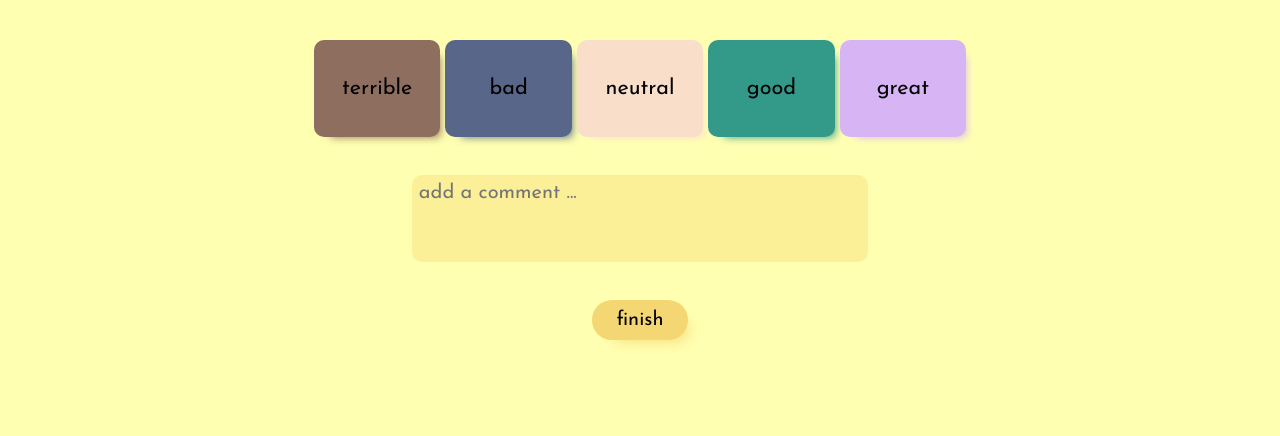
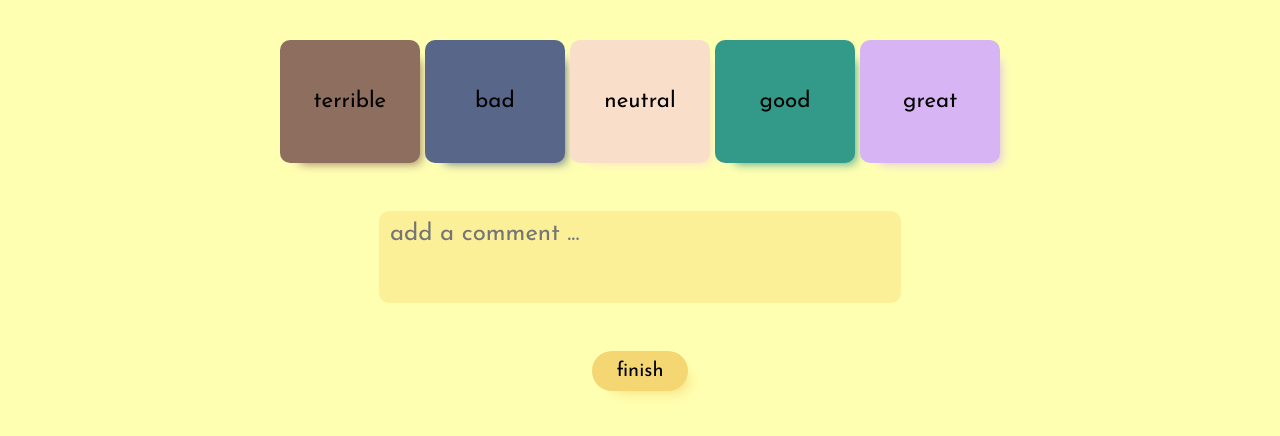
Before and after one commit to cse110-fa22-group16/cse110-fa22-group16, a website: page source/hello-page/prompt-page.html in a window 1280 px wide. Shown: the part 268-704 px from the top of the page. Drawn offline with Linux system fonts and the light colour scheme.

Commit message:
change the unit of mood button

```diff
--- a/source/hello-page/hello-style.css
+++ b/source/hello-page/hello-style.css
@@ -36,16 +36,16 @@ input[type=radio] {
 
 label {
     display: block;
-    width: 6%;
+    width: 80px;
     text-align: center;
-    font-size: 2.7vh;
+    font-size: 1.4rem;
 }
 
 input + label{
     display: inline-block;
     border-radius: 10px;
 
-    padding: 3% 2%;
+    padding: 50px 30px;
     border: 0;
 
     cursor: pointer;
@@ -53,50 +53,50 @@ input + label{
 
 #terrible + label{
     background: #8E6E5E;
-    box-shadow: #8E6E5E 1vh 1vh 1vh -1vh;
+    box-shadow: #8E6E5E 10px 10px 10px -10px;
     color: #000000;
 }
 
 #bad + label{
     background: #586689;
-    box-shadow: #586689 1vh 1vh 1vh -1vh;
+    box-shadow: #586689 10px 10px 10px -10px;
     color: #000000;
 }
 
 #neutral + label{
     background: #F9DEC9;
-    box-shadow: #F9DEC9 1vh 1vh 1vh -1vh;
+    box-shadow: #F9DEC9 10px 10px 10px -10px;
     color: #000000;
 }
 
 #good + label{
     background: #339989;
-    box-shadow: #339989 1vh 1vh 1vh -1vh;
+    box-shadow: #339989 10px 10px 10px -10px;
     color: #000000;
 }
 
 #great + label{
     background: #D7B4F3;
-    box-shadow: #D7B4F3 1vh 1vh 1vh -1vh;
+    box-shadow: #D7B4F3 10px 10px 10px -10px;
     color: #000000;
 }
 
 textarea {
     display: block;
-    margin-top: 1.8%;
+    margin-top: 2rem;
     margin-left: auto;
     margin-right: auto;
-    margin-bottom: 1.8%;
-    width: 35%;
-    height: 9vh;
+    margin-bottom: 2rem;
+    width: 500px;
+    height: 70px;
     background: #F4D77266;
     border: none;
     border-radius: 10px;
     resize: none;
-    font-size: 2.5vh;
-    padding: 0.9vh;
+    font-size: 1.5rem;
+    padding: 0.7rem;
 }
 
 .feelingsChoices input[type='radio']:checked+label {
-    border: 0.4vh solid #000000;
+    border: 3px solid #000000;
 }
```
